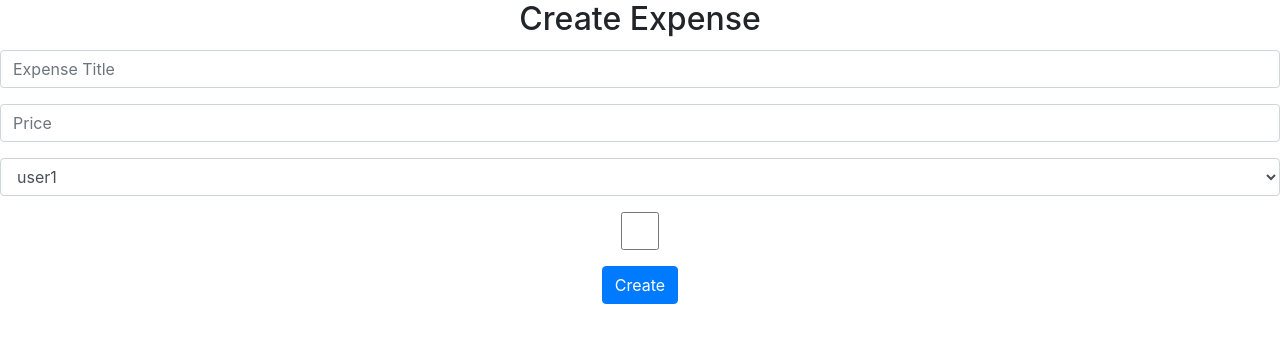
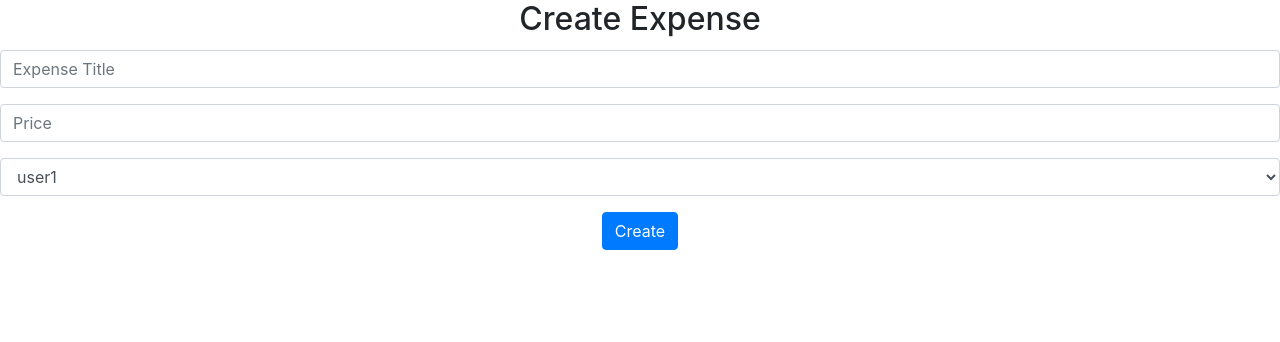
Before and after one commit to Gunnar50/mern-expenses-app, a React (Create React App) app in the folder client/: page /create-expense in a window 1280 px wide. Shown: the top 342 px of the page. Built offline with nearby package versions, Linux system fonts and the light colour scheme.

Commit message:
added some form

```diff
--- a/client/src/pages/create-expense.js
+++ b/client/src/pages/create-expense.js
@@ -27,20 +27,18 @@ export const CreateExpense = () => {
 			<form onSubmit={onSubmit}>
                 <h2 className="card-title">Create Expense</h2>
                 <div className="form-group">
-                    <input className="form-control" type="text" id="title" placeholder="Expense Title" onChange={(event) => setTitle(event.target.value)} required/>
+                    <input className="form-control" type="text" id="title" placeholder="Expense Title" onChange={(event) => setExpense(event.target.value)} required/>
                 </div>
 				<div className="form-group">
-                    <input className="form-control" type="number" id="price" placeholder="Price" onChange={(event) => setTitle(event.target.value)} required/>
+                    <input className="form-control" type="number" id="price" placeholder="Price" onChange={(event) => setExpense(event.target.value)} required/>
                 </div>
 				<div className="form-group">
-                    <select className="form-control" id="paid-by" placeholder="Paid By" onChange={(event) => setTitle(event.target.value)} required>
+                    <select className="form-control" id="paid-by" placeholder="Paid By" onChange={(event) => setExpense(event.target.value)} required>
 						<option>user1</option>
 						<option>user2</option>
 					</select>
                 </div>
-				<div className="form-group">
-                    <input className="form-control" type="checkbox" id="price" placeholder="Price" onChange={(event) => setTitle(event.target.value)} required/>
-                </div>
+
                 <button className="btn btn-primary" type="submit">Create</button>
             </form>
 		</div>
```
